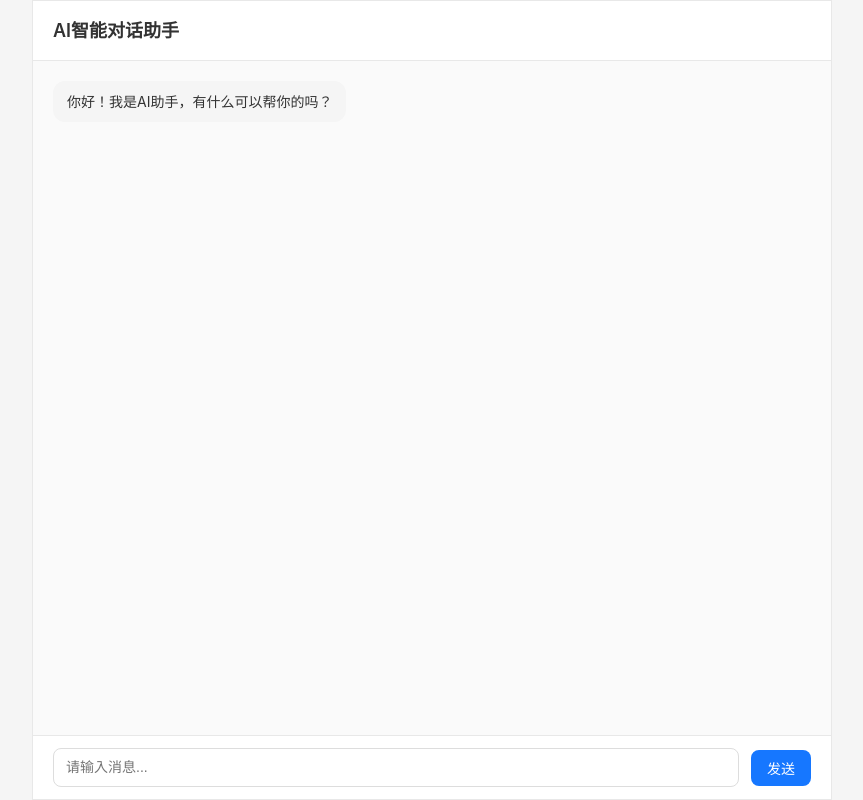
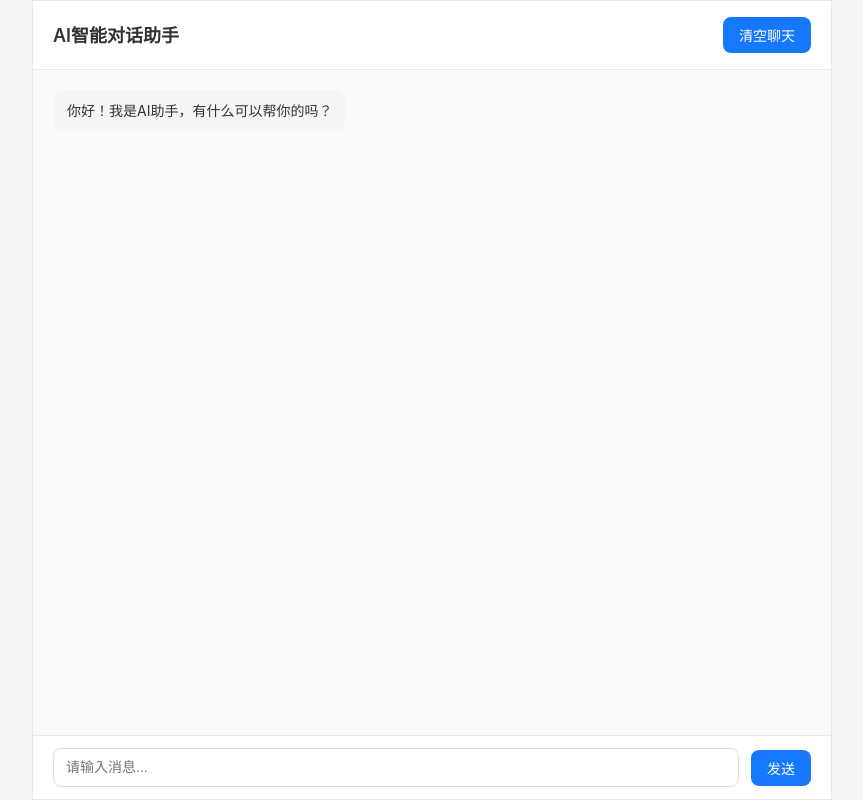
Before and after one commit to frracha/----, a React (Vite) app in the folder ai-chat-demo/: page / in a window 1280 px wide. Shown: the whole page, without its empty margins (208-1071 px from the left). Built offline with nearby package versions, Linux system fonts and the light colour scheme.

Commit message:
feat(App): 新增清空对话功能，加载中禁用清空按钮

```diff
--- a/ai-chat-demo/src/App.css
+++ b/ai-chat-demo/src/App.css
@@ -13,6 +13,26 @@
     padding: 16px 20px;
     border-bottom: 1px solid #e8e8e8;
     background-color: #fff;
+    display: flex;
+    justify-content: space-between;
+    align-items: center;
+}
+
+/* 顶部标题栏清空按钮 */
+.clear-btn {
+    border: none;
+    background-color: #1677ff;
+    color: #fff;
+    border-radius: 8px;
+    font-size: 14px;
+    padding: 8px 16px;
+    white-space: nowrap;
+    cursor: pointer;
+}
+
+.clear-btn:disabled {
+    background-color: #ccc;
+    cursor: not-allowed;
 }
 
 /* 标题栏里的 h2 */
--- a/ai-chat-demo/src/App.tsx
+++ b/ai-chat-demo/src/App.tsx
@@ -6,14 +6,17 @@ import './App.css'
 import { sendMessage } from './services/chat'
 
 const App: React.FC = () => {
-  // 全局状态：消息列表
-  const [messages, setMessages] = useState<ChatMessage[]>([
+  // 抽常量 定义初始消息常量，写在组件最顶部
+  const INIT_MESSAGE_LIST: ChatMessage[] = [
     {
       id: 1,
       role: 'assistant',
       content: '你好！我是AI助手，有什么可以帮你的吗？'
     }
-  ])
+  ]
+
+  // 全局状态：消息列表
+  const [messages, setMessages] = useState<ChatMessage[]>(INIT_MESSAGE_LIST)
   // 全局状态：是否正在加载AI回复
   const [isLoading, setIsLoading] = useState(false)
 
@@ -60,6 +63,15 @@ const App: React.FC = () => {
       setIsLoading(false)
     }
   }
+
+  // 清空对话函数
+  const handleClearChat = () => {
+    // 判断AI回复加载
+    if (isLoading) return
+    // 写 `setMessages([])`（空数组） 消息列表一条消息都不剩，空白页面，连那句 “你好！我是 AI 助手” 都消失
+    setMessages(INIT_MESSAGE_LIST)
+    setErrorMsg('')
+  }
   return (
     <>
       {/* 外层全屏容器：纵向 flex 布局 */}
@@ -69,6 +81,8 @@ const App: React.FC = () => {
           <h2 className="app-title">
             AI智能对话助手
           </h2>
+          {/* 清空按钮 */}
+          <button className="clear-btn" onClick={handleClearChat} disabled={isLoading}>清空聊天</button>
         </div >
 
         {/* 消息列表组件：把全局状态通过 props 传下去 */}
```
